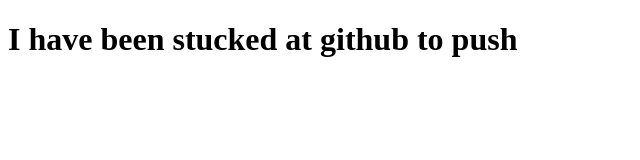
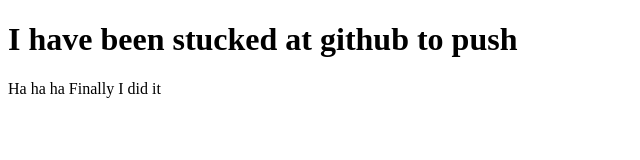
Before and after one commit to nishaniiuc/1stweb, a plain HTML site: page index.html in a window 1280 px wide. Shown: the whole page, without its empty margins (0-640 px from the left). Drawn offline with Linux system fonts and the light colour scheme.

Commit message:
vai add kor

```diff
--- a/index.html
+++ b/index.html
@@ -7,5 +7,6 @@
 </head>
 <body>
     <h1>I have been stucked at github to push</h1>
+    <p>Ha ha ha Finally I did it</p>
 </body>
 </html>
```
